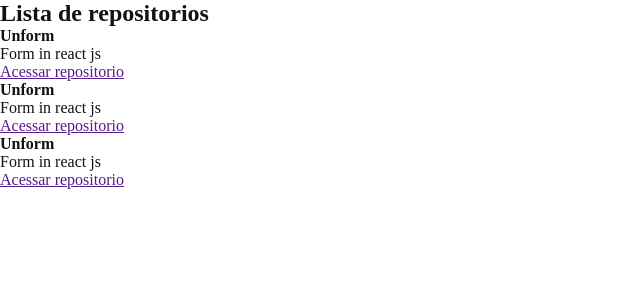
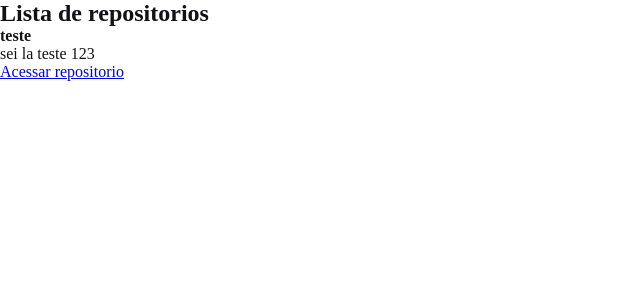
Before and after one commit to anderson-tec12/ignite-react, a React app in the folder 01 - Fundamentos do React/01-github-explorer/: page / in a window 1280 px wide. Shown: the top 300 px of the page, without its empty margins (0-640 px from the left). Built offline with nearby package versions, Linux system fonts and the light colour scheme.

Commit message:
propriedades

```diff
--- /dev/null
+++ b/01 - Fundamentos do React/01-github-explorer/src/components/RepositoryItem/index.jsx
@@ -0,0 +1,10 @@
+export function RepositoryItem(props){
+  const {name,link,description} = props.repository
+  return (
+    <li>
+          <strong>{name}</strong>
+          <p>{description}</p>
+          <a href={link}>Acessar repositorio</a>
+    </li>
+  )
+}
--- a/01 - Fundamentos do React/01-github-explorer/src/components/RepositoryList/index.jsx
+++ b/01 - Fundamentos do React/01-github-explorer/src/components/RepositoryList/index.jsx
@@ -1,26 +1,18 @@
+import {RepositoryItem} from '../RepositoryItem'
 export function RepositoryList(){
   return (
     <section className="repository-list">
       <h1>Lista de repositorios</h1>
 
       <ul>
-        <li>
-          <strong>Unform</strong>
-          <p>Form in react js</p>
-          <a href="">Acessar repositorio</a>
-        </li>
+       <RepositoryItem repository={{
+         name:"teste",
+         description:"sei la teste 123",
+         link:"https://github.com"
+       }}/>
 
-        <li>
-          <strong>Unform</strong>
-          <p>Form in react js</p>
-          <a href="">Acessar repositorio</a>
-        </li>
 
-        <li>
-          <strong>Unform</strong>
-          <p>Form in react js</p>
-          <a href="">Acessar repositorio</a>
-        </li>
+
       </ul>
     </section>
   )
```
